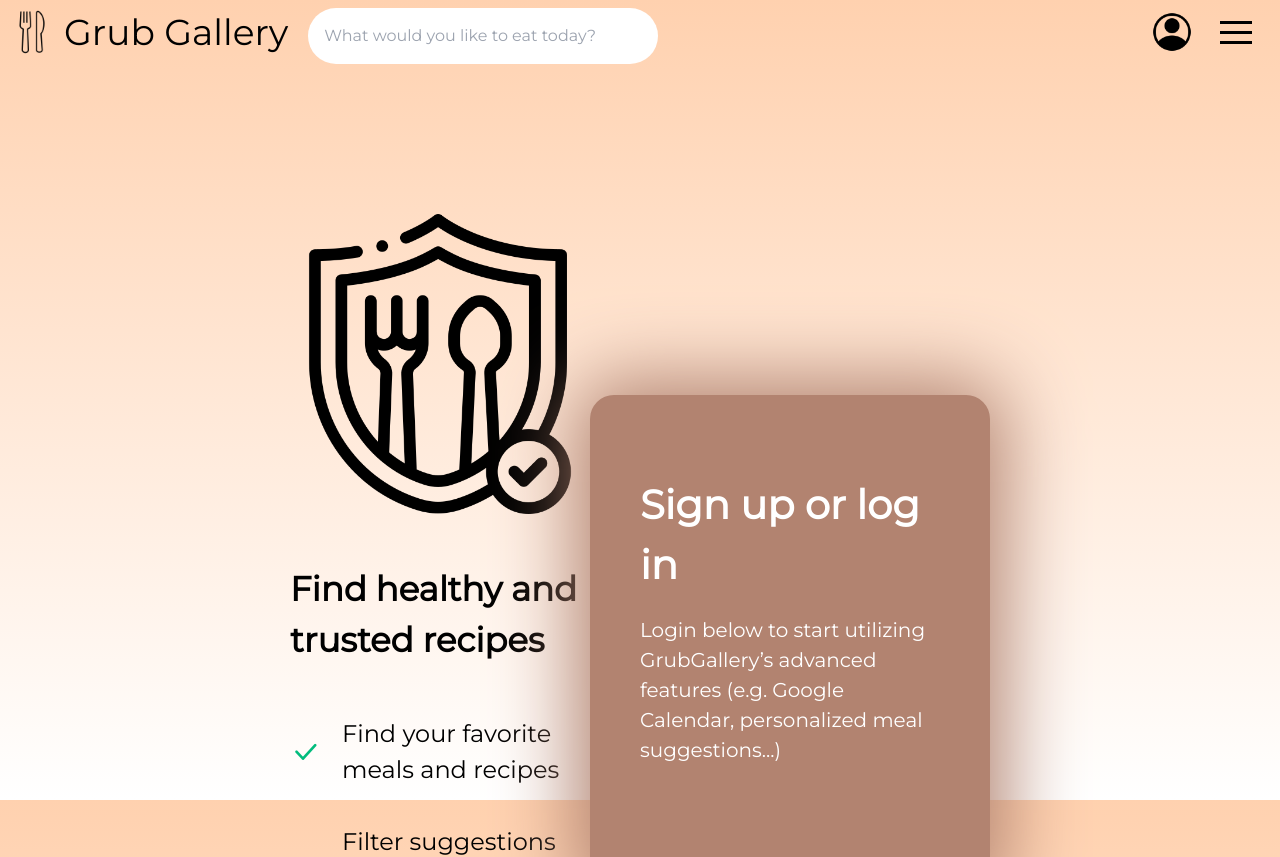
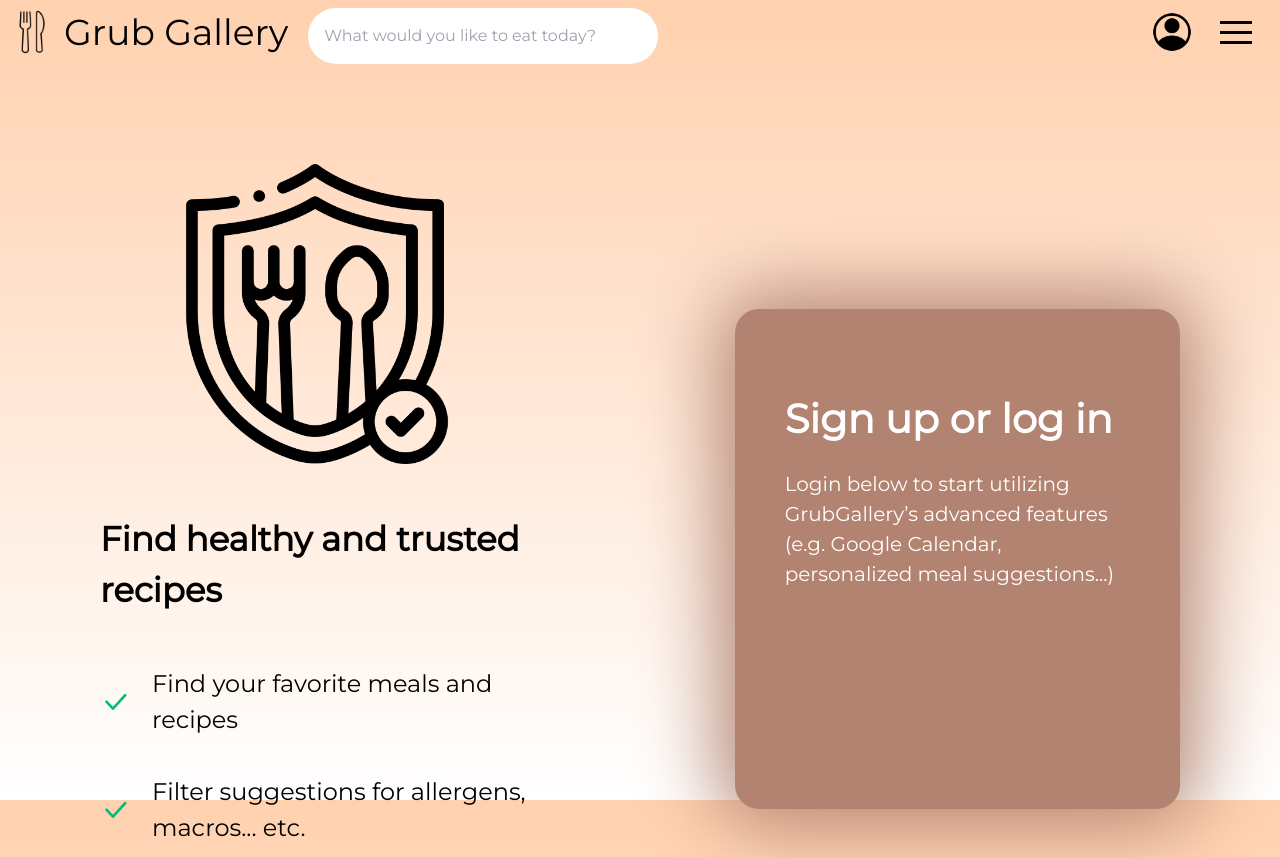
Before and after one commit to MatthewHilliard/Grub-Gallery, a React (Vite) app in the folder code/client/: page /login in a window 1280 px wide. Shown: the top 857 px of the page. Built offline with nearby package versions, Linux system fonts and the light colour scheme; a web font is replaced by a local one.

Commit message:
minor styling changes in Login.jsx

```diff
--- a/code/client/src/components/Login.jsx
+++ b/code/client/src/components/Login.jsx
@@ -93,7 +93,7 @@ function Login({ user, setUser, isAuthenticated, setIsAuthenticated }) {
     // If we have a user: show the log out button
 
     return (
-        <div className="flex justify-center items-center mt-[150px] ml-[300px] mr-[300px]">
+        <div className="flex justify-center items-center gap-[200px] mt-[100px] ml-[100px] mr-[100px]">
             {/* Column 1 */}
             <div className='flex flex-col gap-[50px] items-center mr-auto'>
                 <img src={foodsafety} className="max-w-[300px]" />
```
